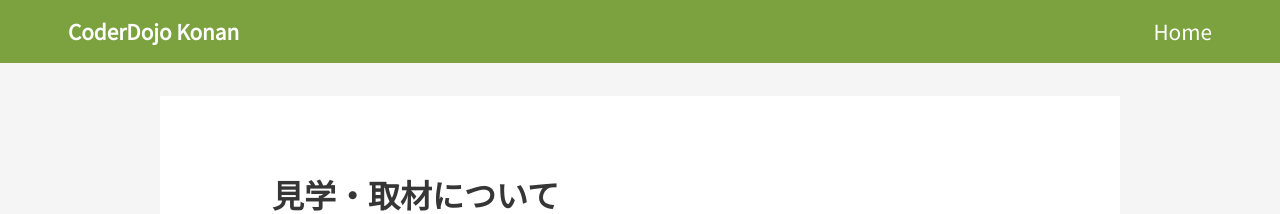
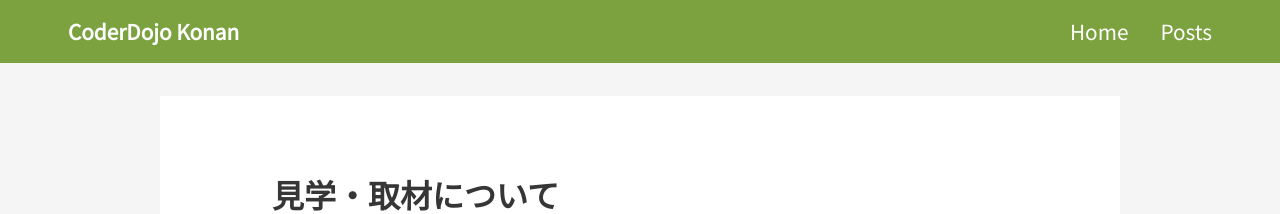
Before and after one commit to coderdojo-konan/website, a Jekyll site: the page built from _pages/visit-interview.md, in a window 1280 px wide. Shown: the top 214 px of the page. Built offline with Jekyll 4.4.1, drawn with Linux system fonts in a browser that asks for light colours; nearby versions of some CDN libraries; library files that are not in the unit come from our copies.

Commit message:
add posts

```diff
--- a/_includes/_navbar.html
+++ b/_includes/_navbar.html
@@ -17,6 +17,9 @@
           <a class="navbar-item">
             Home
           </a>
+          <a class="navbar-item">
+            Posts
+          </a>
         </div>
       </div>
   </div>
```
